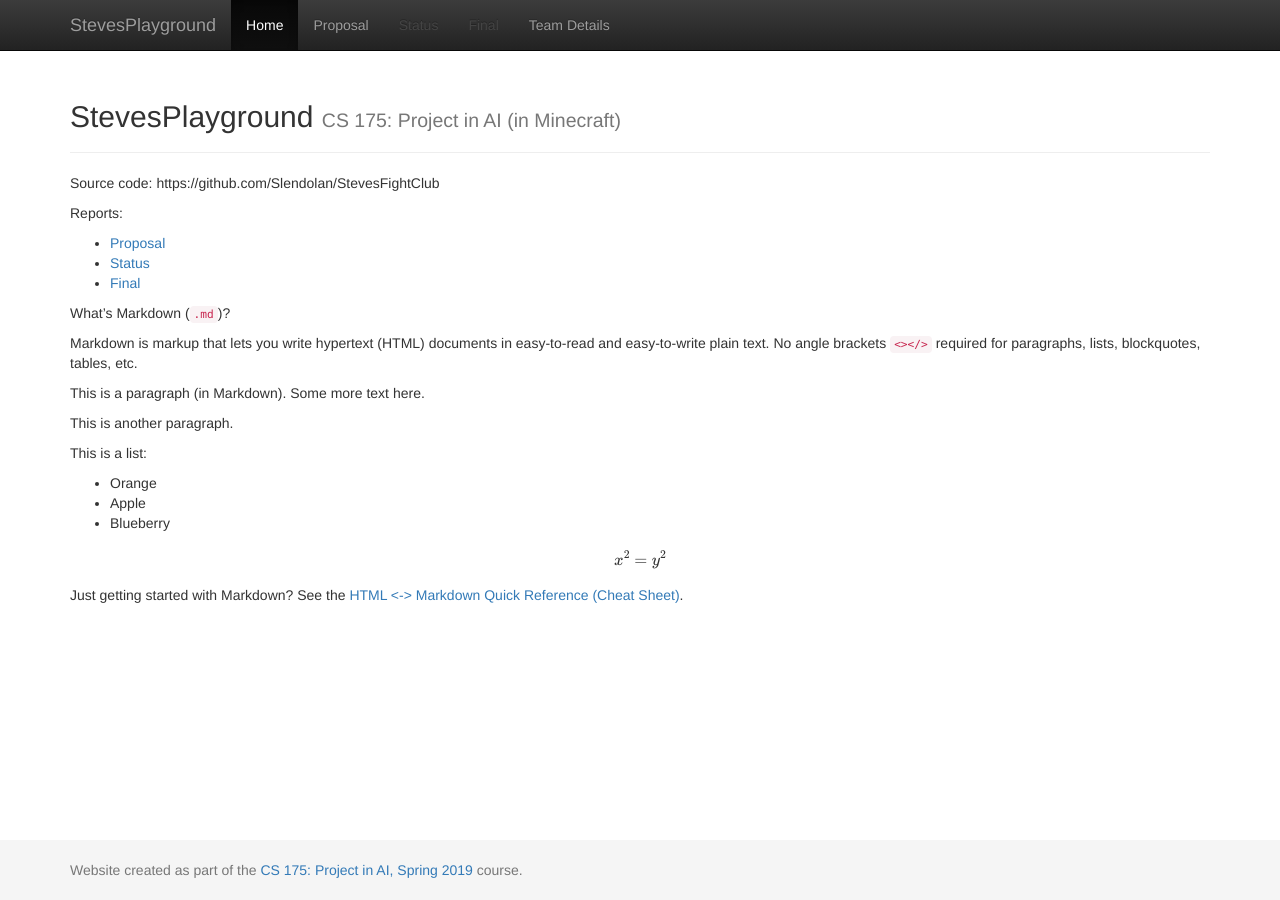
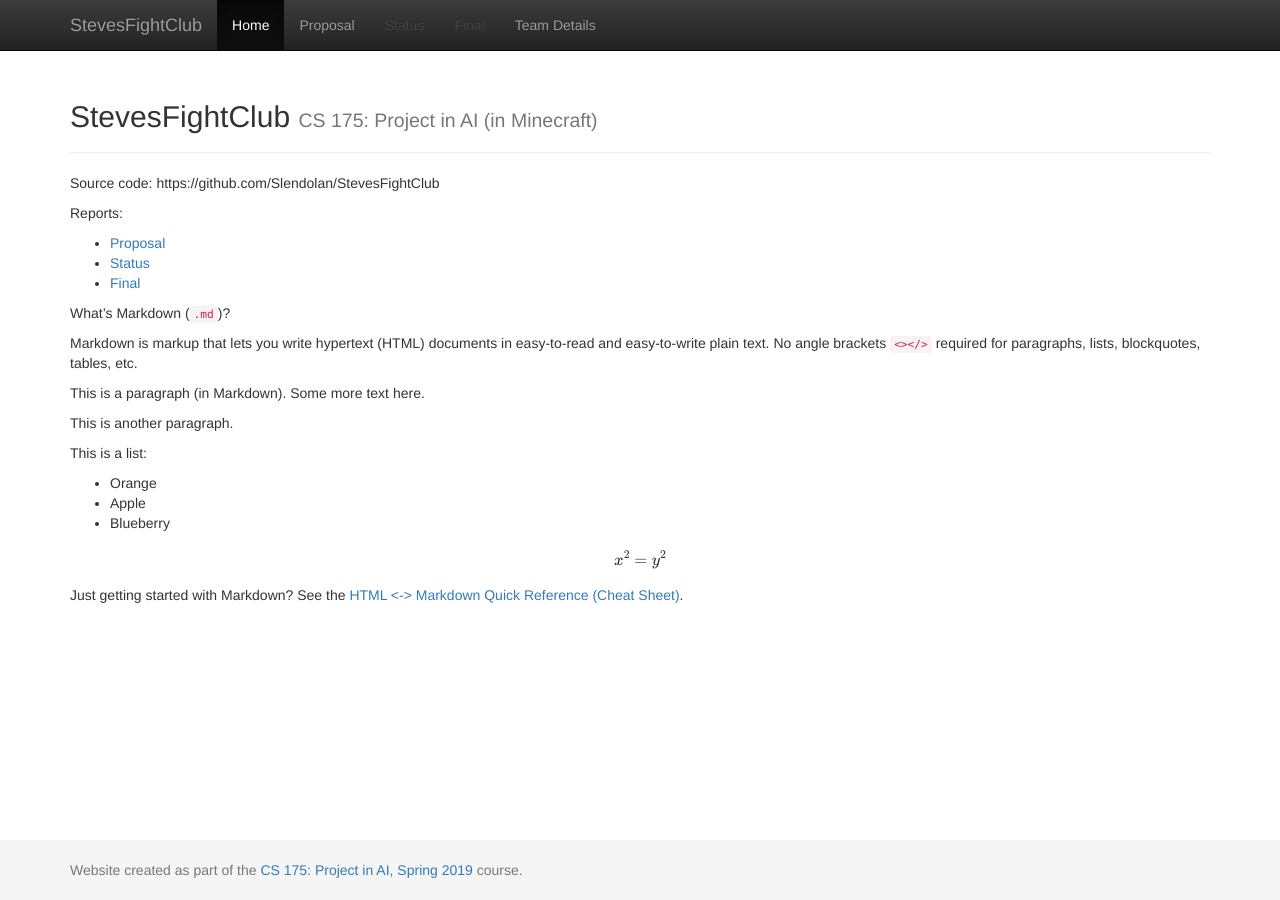
Before and after one commit to Slendolan/StevesFightClub, a Jekyll site: the page built from docs/index.md, in a window 1280 px wide. Built offline with Jekyll 4.4.1, drawn with Linux system fonts in a browser that asks for light colours; formulas are drawn with MathJax 3.

Commit message:
Update _config.yml

```diff
--- a/docs/_config.yml
+++ b/docs/_config.yml
@@ -1,7 +1,7 @@
 ###########
 # site.title
 
-title:    'StevesPlayground'
+title:    'StevesFightClub'
 subtitle: 'CS 175: Project in AI (in Minecraft)'
 
 
```
